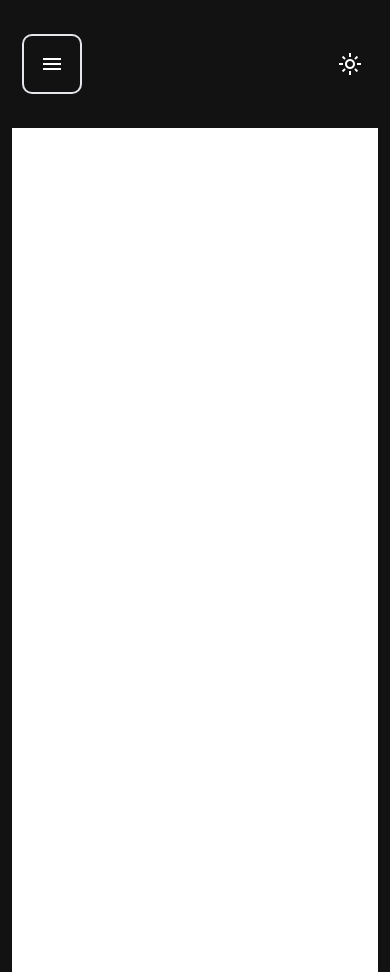
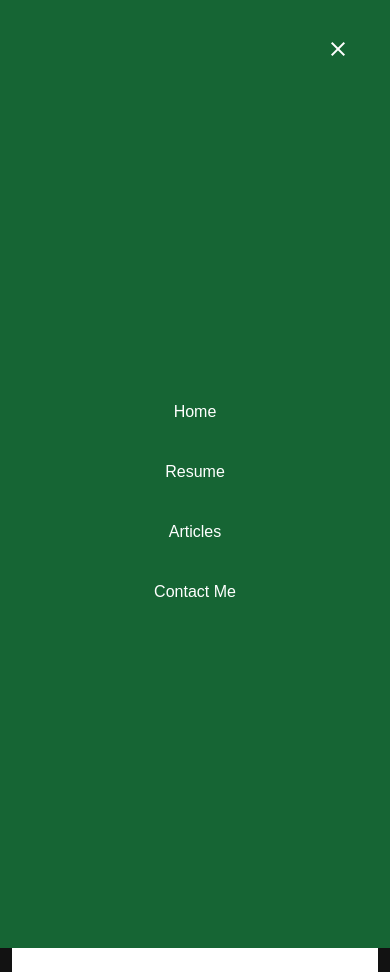
Before and after one commit to kayode-dev/portfolio-v1, a React (Create React App) app: page /rando in a window 390 px wide. Both pictures are taken after a click on the button "menu". Built offline with nearby package versions, Linux system fonts and the light colour scheme.

Commit message:
sidebar component added

```diff
--- a/src/components/NavBar.tsx
+++ b/src/components/NavBar.tsx
@@ -3,10 +3,12 @@ import { BrowserRouter, Routes, Route, Link } from "react-router-dom";
 import Rando from "./rando";
 import React, { useState } from "react";
 import { useTheme } from "next-themes";
+import SideBar from "./UI/SideBar";
 
 const NavBar: any = () => {
   const [thememode, setthememode] = useState(false);
   const { theme, setTheme } = useTheme();
+  const [showNav, setShowNav] = useState(false);
   let themeicon;
   let backdrop_brightness;
 
@@ -20,6 +22,10 @@ const NavBar: any = () => {
     backdrop_brightness = 50;
   }
 
+  const navShowHandler: any = () =>{
+    setShowNav(!showNav);
+  }
+
   const themeChangeHandler: any = () => {
     setthememode(!thememode);
   };
@@ -27,15 +33,17 @@ const NavBar: any = () => {
     <>
       <BrowserRouter>
         <nav className="h-32 w-full flex justify-between font-medium text-base">
+          {showNav ? (
+            <SideBar onCloseClick={navShowHandler} />
+          ) : (
             <button
-            data-collapse-toggle="navbar-default"
               type="button"
               className=" w-14 h-14 justify-center flex items-center p-2 ml-3 my-auto rounded-lg md:hidden hover:bg-gray-100 focus:outline-none focus:ring-2 focus:ring-gray-200 dark:text-gray-400 dark:hover:bg-gray-700 dark:focus:ring-gray-600"
-            aria-controls="navbar-default"
-            aria-expanded="false"
+              onClick={navShowHandler}
             >
               <span className="material-symbols-outlined">menu</span>
             </button>
+          )}
           <div
             className="w-3/5 hidden flex-col left-0 mt-32 min-h-full fixed z-20 bg-gray-100  justify-center items-center p-2 md:min-h-min md:dark:bg-inherit md:static md:mt-0 md:flex md:flex-row md:w-1/2  md:justify-around"
             id="navbar-default"
--- /dev/null
+++ b/src/components/UI/SideBar.tsx
@@ -0,0 +1,45 @@
+import React from "react";
+import { Link } from "react-router-dom";
+
+const SideBar = (props:any) =>{
+
+    return (
+      <div className="p-6 min-h-full top-0 left-0 fixed bg-green-800 flex flex-col scroll min-w-full z-10 md:hidden">
+        <button
+          className="h-14 w-14 rounded self-end"
+          type="button"
+          onClick={props.onCloseClick}
+        >
+          <span className="material-symbols-outlined">close</span>
+        </button>
+        <ul className="bg-inherit w-full flex flex-col gap-9 place-items-center justify-center items-center min-h-screen">
+          <li>
+            <button onClick={props.onCloseClick}>
+              <Link to="/">Home</Link>
+            </button>
+          </li>
+
+          <li>
+            <button onClick={props.onCloseClick}>
+              <Link to="/rando">Resume</Link>
+            </button>
+          </li>
+
+          <li>
+            <button onClick={props.onCloseClick}>
+              <Link to="/">Articles</Link>
+            </button>
+          </li>
+
+          <li>
+            <button onClick={props.onCloseClick}>
+              <Link to="/">Contact Me</Link>
+            </button>
+          </li>
+        </ul>
+      </div>
+    );
+
+    }
+
+    export default SideBar;
--- a/src/index.css
+++ b/src/index.css
@@ -28,12 +28,3 @@ code {
 .doings{
   box-shadow: 0 2rem 4rem rgba(0,0,0,.3);
 }
-.nav-md-width{
-  width: 100%;
-}
-
-@media screen and (max-width = 769px) {
- .nav-md-width{
-  max-width: 90%;
- }
-}
```
Lines whose indentation alone changed are shown as unchanged.
